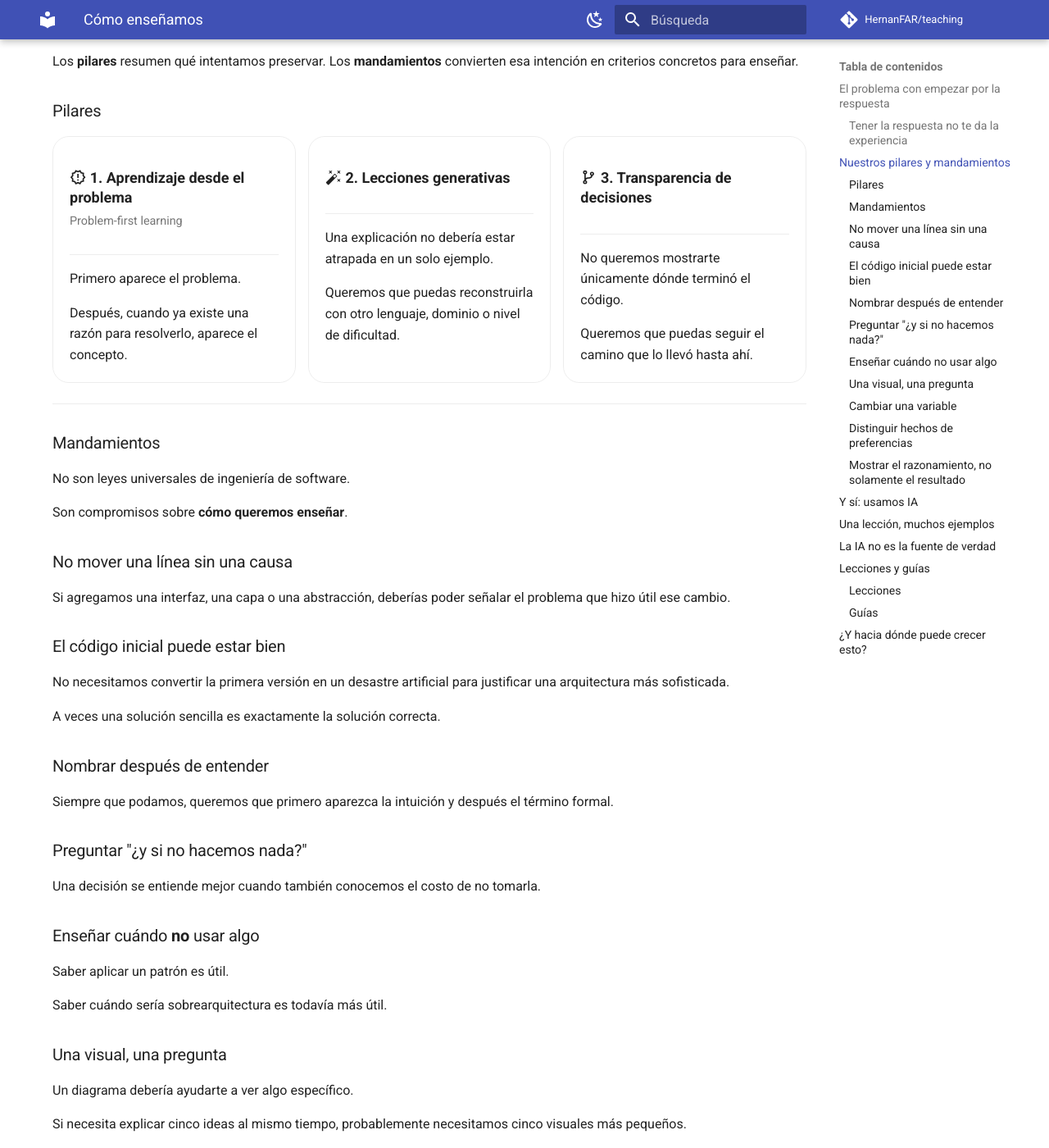
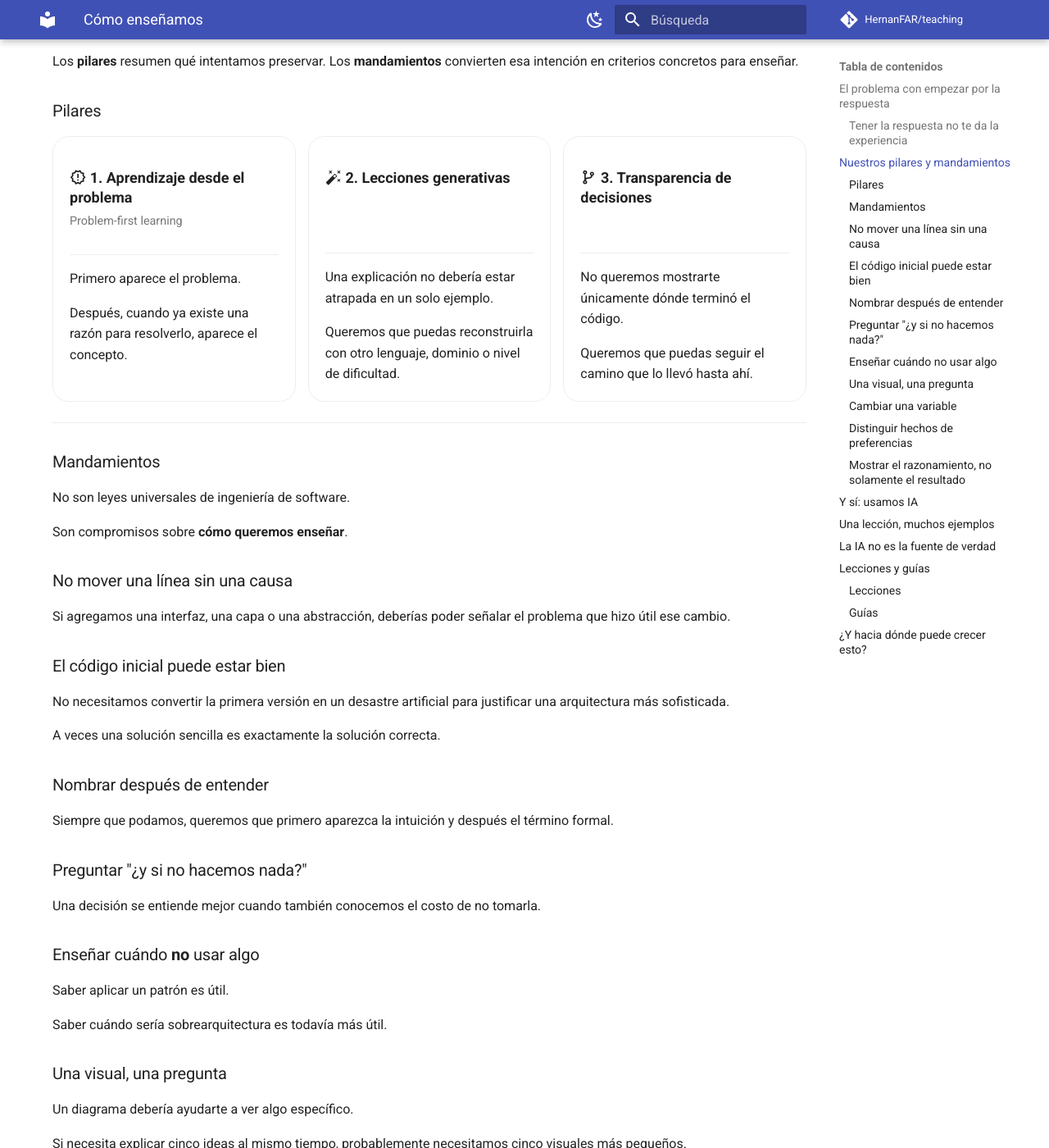
Before and after one commit to HernanFAR/teaching, an MkDocs documentation site: the page built from docs/about/how-we-teach.md, in a window 1280 px wide and 1400 px high, scrolled down 3234 px. Shown: the whole window at 82% size. Built offline with MkDocs 1.6.1 and Material for MkDocs 9.7.7, drawn with Linux system fonts in a browser that asks for light colours; comment, search, counter and statistics services are not loaded.

Commit message:
style: align pillar card header heights

```diff
--- a/docs/stylesheets/extra.css
+++ b/docs/stylesheets/extra.css
@@ -239,6 +239,7 @@
 }
 
 .pillar-card__title {
+  min-height: 5.2rem;
   margin: 0;
   padding-bottom: 0.65rem;
   border-bottom: 0.05rem solid var(--md-default-fg-color--lightest);
```
